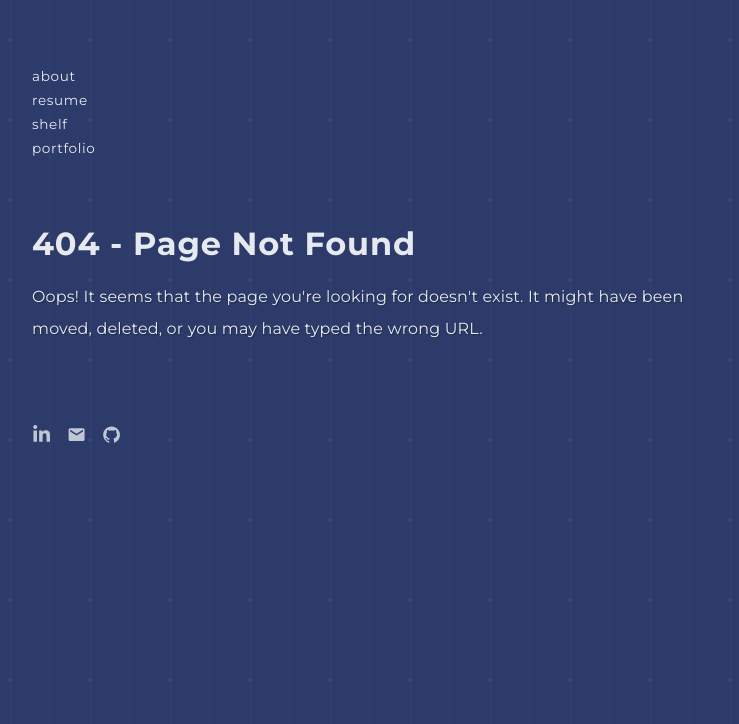
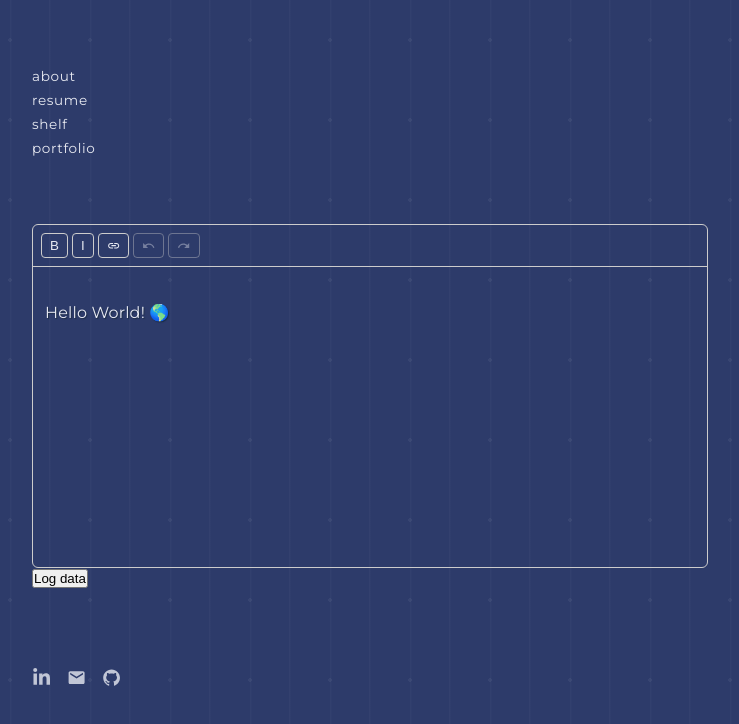
Before and after one commit to jasmingubeljic/jasmingubeljic.github.io, a Next.js app: page /admin/portfolio in a window 1280 px wide. Before the commit this address had no page. Shown: the top 724 px of the page, without its empty margins (270-1009 px from the left). Built offline with nearby package versions, Linux system fonts and the light colour scheme.

Commit message:
feat: portfolio edit page

```diff
--- a/package.json
+++ b/package.json
@@ -12,6 +12,9 @@
     "lint": "eslint ."
   },
   "dependencies": {
+    "@tiptap/pm": "^3.31.3",
+    "@tiptap/react": "^3.31.3",
+    "@tiptap/starter-kit": "^3.31.3",
     "next": "^16.3.5",
     "react": "19.2.5",
     "react-dom": "19.2.5",
--- /dev/null
+++ b/src/app/admin/portfolio/page.tsx
@@ -0,0 +1,5 @@
+import PortfolioEditor from "@/components/PortfolioEditor/PortfolioEditor";
+
+export default function PortfolioEditorPage() {
+  return <PortfolioEditor />;
+}
--- a/src/app/globals.css
+++ b/src/app/globals.css
@@ -330,3 +330,22 @@ a {
     clip: rect(67px, 9999px, 122px, 0);
   }
 }
+
+.repository-link {
+  text-transform: uppercase;
+  color: var(--easy-text);
+  font-size: 0.75rem;
+  font-weight: 500;
+  padding: 0.05rem 0.3rem 0.1rem;
+  letter-spacing: 0.15em;
+  text-decoration: none;
+  border: 2px solid var(--ultra-violet);
+  background: linear-gradient(180deg, transparent, var(--primary) 50%);
+  border-radius: 0.2rem;
+  white-space: nowrap;
+}
+
+.repository-link:hover {
+  background: var(--prussian-blue);
+  transition: 100ms ease-in;
+}
--- /dev/null
+++ b/src/components/PortfolioEditor/PortfolioEditor.module.css
@@ -0,0 +1,40 @@
+.editor {
+  border: 1px solid #ccc;
+  border-radius: 6px;
+  overflow: hidden;
+}
+
+.menuBar {
+  display: flex;
+  flex-wrap: wrap;
+  gap: 4px;
+  padding: 8px;
+  border-bottom: 1px solid #ccc;
+}
+
+.menuBar button {
+  display: inline-flex;
+  align-items: center;
+  padding: 4px 8px;
+  border: 1px solid #ccc;
+  border-radius: 4px;
+  background: transparent;
+  color: inherit;
+  cursor: pointer;
+}
+
+.menuBar button:disabled {
+  opacity: 0.4;
+  cursor: default;
+}
+
+.menuBar button.active {
+  background: #333;
+  color: #fff;
+}
+
+.content {
+  min-height: 300px;
+  padding: 12px;
+  outline: none;
+}
--- /dev/null
+++ b/src/components/PortfolioEditor/PortfolioEditor.tsx
@@ -0,0 +1,134 @@
+"use client";
+
+import {
+  useEditor,
+  useEditorState,
+  EditorContent,
+  type Editor,
+} from "@tiptap/react";
+import StarterKit from "@tiptap/starter-kit";
+import { MdUndo, MdRedo, MdLink } from "react-icons/md";
+import styles from "./PortfolioEditor.module.css";
+
+const MenuBar = ({ editor }: { editor: Editor }) => {
+  // Tiptap v3 doesn't re-render on every transaction, so subscribe to the state the toolbar needs
+  const state = useEditorState({
+    editor,
+    selector: ({ editor }) => ({
+      isBold: editor.isActive("bold"),
+      isItalic: editor.isActive("italic"),
+      isCode: editor.isActive("code"),
+      isLink: editor.isActive("link"),
+      canUndo: editor.can().chain().undo().run(),
+      canRedo: editor.can().chain().redo().run(),
+    }),
+  });
+
+  const buttons = [
+    {
+      label: "B",
+      active: state.isBold,
+      run: () => editor.chain().focus().toggleBold().run(),
+    },
+    {
+      label: "I",
+      active: state.isItalic,
+      run: () => editor.chain().focus().toggleItalic().run(),
+    },
+  ];
+
+  const setLink = () => {
+    const previousUrl = editor.getAttributes("link").href;
+    const url = window.prompt("URL", previousUrl);
+
+    // Cancelled
+    if (url === null) return;
+
+    // Empty input removes the link
+    if (url === "") {
+      editor.chain().focus().extendMarkRange("link").unsetLink().run();
+      return;
+    }
+
+    editor
+      .chain()
+      .focus()
+      .extendMarkRange("link")
+      .setLink({ href: url, class: "repository-link" })
+      .run();
+  };
+
+  return (
+    <div className={styles.menuBar}>
+      {buttons.map(({ label, active, run }) => (
+        <button
+          key={label}
+          type="button"
+          onClick={run}
+          className={active ? styles.active : undefined}
+        >
+          {label}
+        </button>
+      ))}
+      <button
+        type="button"
+        onClick={setLink}
+        className={state.isLink ? styles.active : undefined}
+        aria-label="Link"
+        title="Link"
+      >
+        <MdLink />
+      </button>
+      <button
+        type="button"
+        onClick={() => editor.chain().focus().undo().run()}
+        disabled={!state.canUndo}
+        aria-label="Undo"
+        title="Undo"
+      >
+        <MdUndo />
+      </button>
+      <button
+        type="button"
+        onClick={() => editor.chain().focus().redo().run()}
+        disabled={!state.canRedo}
+        aria-label="Redo"
+        title="Redo"
+      >
+        <MdRedo />
+      </button>
+    </div>
+  );
+};
+
+const PortfolioEditor = () => {
+  const editor = useEditor({
+    extensions: [StarterKit],
+    content: "<p>Hello World! 🌎️</p>",
+    // Don't render immediately on the server to avoid SSR issues
+    immediatelyRender: false,
+    editorProps: {
+      attributes: { class: styles.content },
+    },
+  });
+
+  if (!editor) return null;
+
+  const logData = () => {
+    console.log(editor.getHTML());
+  };
+
+  return (
+    <>
+      <div className={styles.editor}>
+        <MenuBar editor={editor} />
+        <EditorContent editor={editor} />
+      </div>
+      <button type="button" onClick={logData}>
+        Log data
+      </button>
+    </>
+  );
+};
+
+export default PortfolioEditor;
```
Also changed, not shown: src/app/portfolio/page.module.css (deleted, +0 -18 lines), src/app/portfolio/page.tsx (+9 -11 lines), 1 other file (tests, documents, lock files or other folders).
